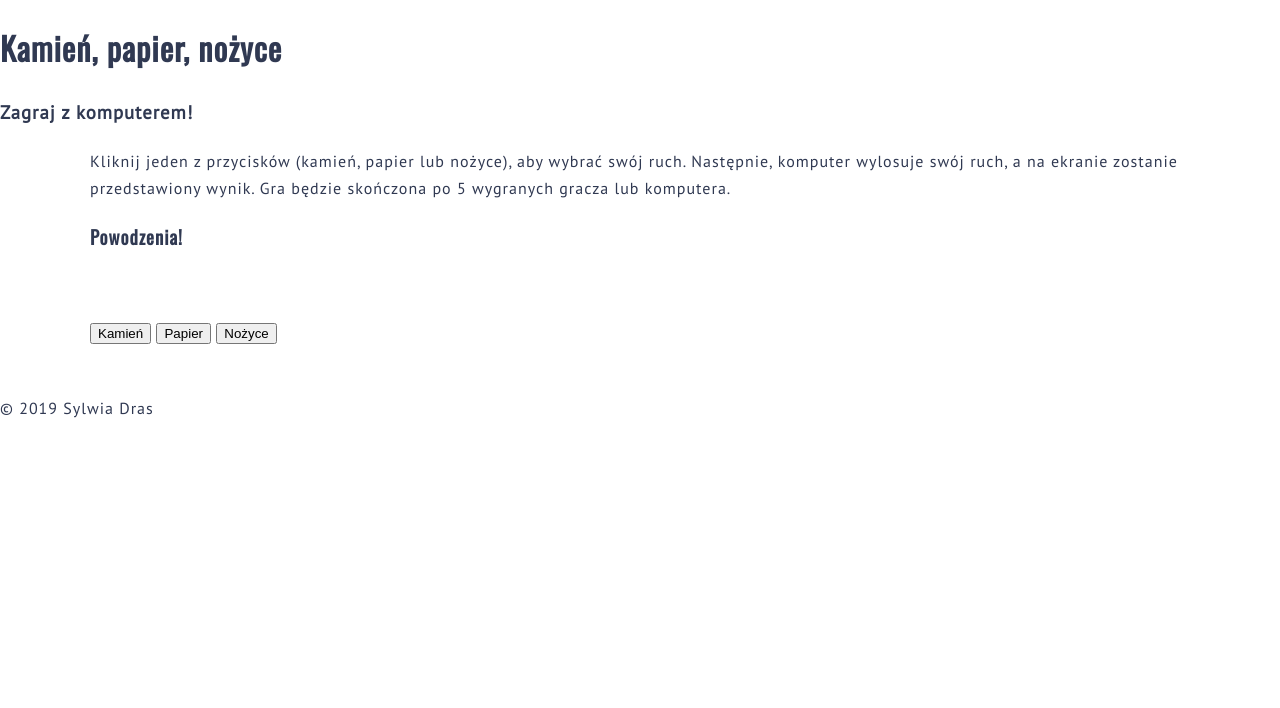
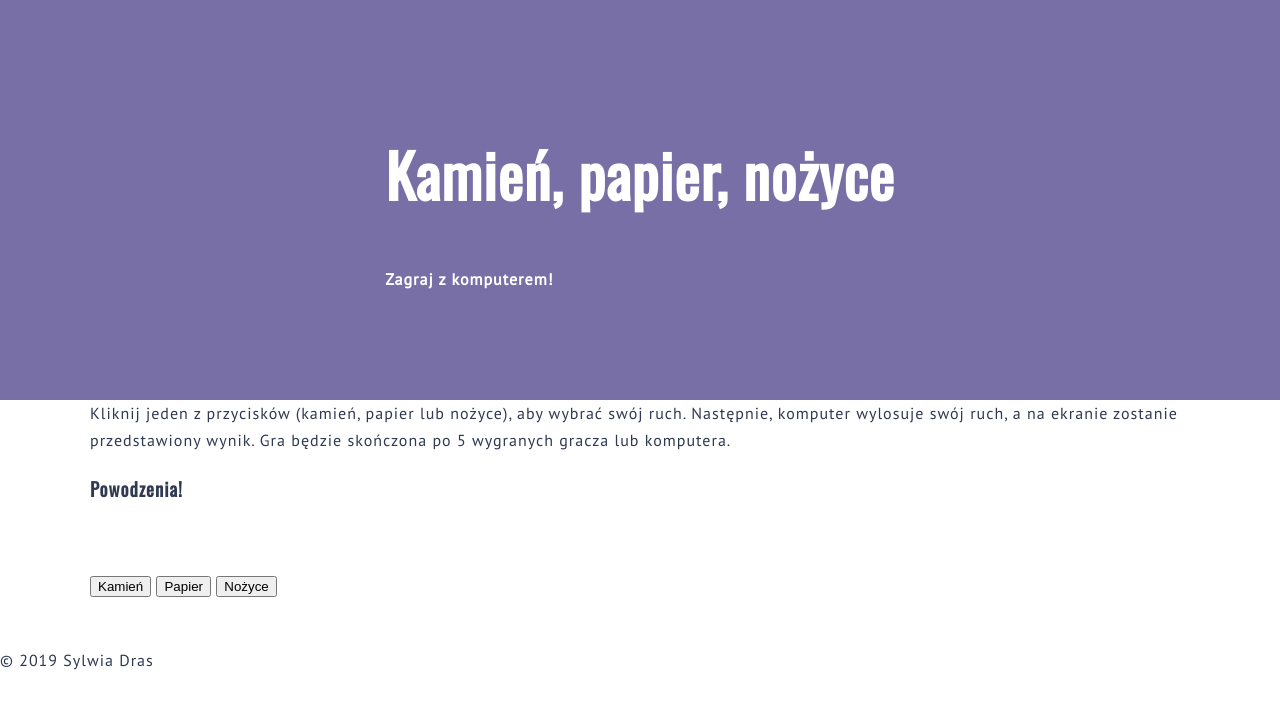
Before and after one commit to sylwiadras/javascript-prework, a website: page index.html in a window 1280 px wide. Drawn offline with nearby package versions, Linux system fonts and the light colour scheme; files that its build step writes are made by us from their sources.

Commit message:
Add splash css

```diff
--- a/index.html
+++ b/index.html
@@ -7,13 +7,15 @@
 	<link href="https://fonts.googleapis.com/css?family=Oswald|PT+Sans&amp;subset=latin-ext" rel="stylesheet">
 </head>
 <body>
-	<header>
+	<header class="splash">
+		<div class="splash-inner">
 			<h1 class="page-title">
 				Kamień, papier, nożyce
 			</h1>
 			<h3 class="page-subtitle">
 				Zagraj z komputerem!
 			</h3>
+		</div>
 	</header>
 	<section class="instructions">
 		<div class="container">
--- a/sass/style.scss
+++ b/sass/style.scss
@@ -26,3 +26,27 @@ section {
 .page-title, .good-luck {
     font-family: 'Oswald', sans-serif;
 }
+
+/* Splash */
+
+.splash {
+    background-color: #786fa6;
+    min-height: 400px;
+    display: flex;
+}
+
+.splash-inner {
+    margin: auto;
+}
+
+.page-title {
+    color: #fff;
+    font-size: 60px;
+    margin: 0;
+}
+
+.page-subtitle {
+    color: #fff;
+    font-size: 16px;
+    margin: 24px 0;
+}
```
Also changed, not shown: css/style.css (added), 1 other file. Lines whose indentation alone changed are shown as unchanged.
